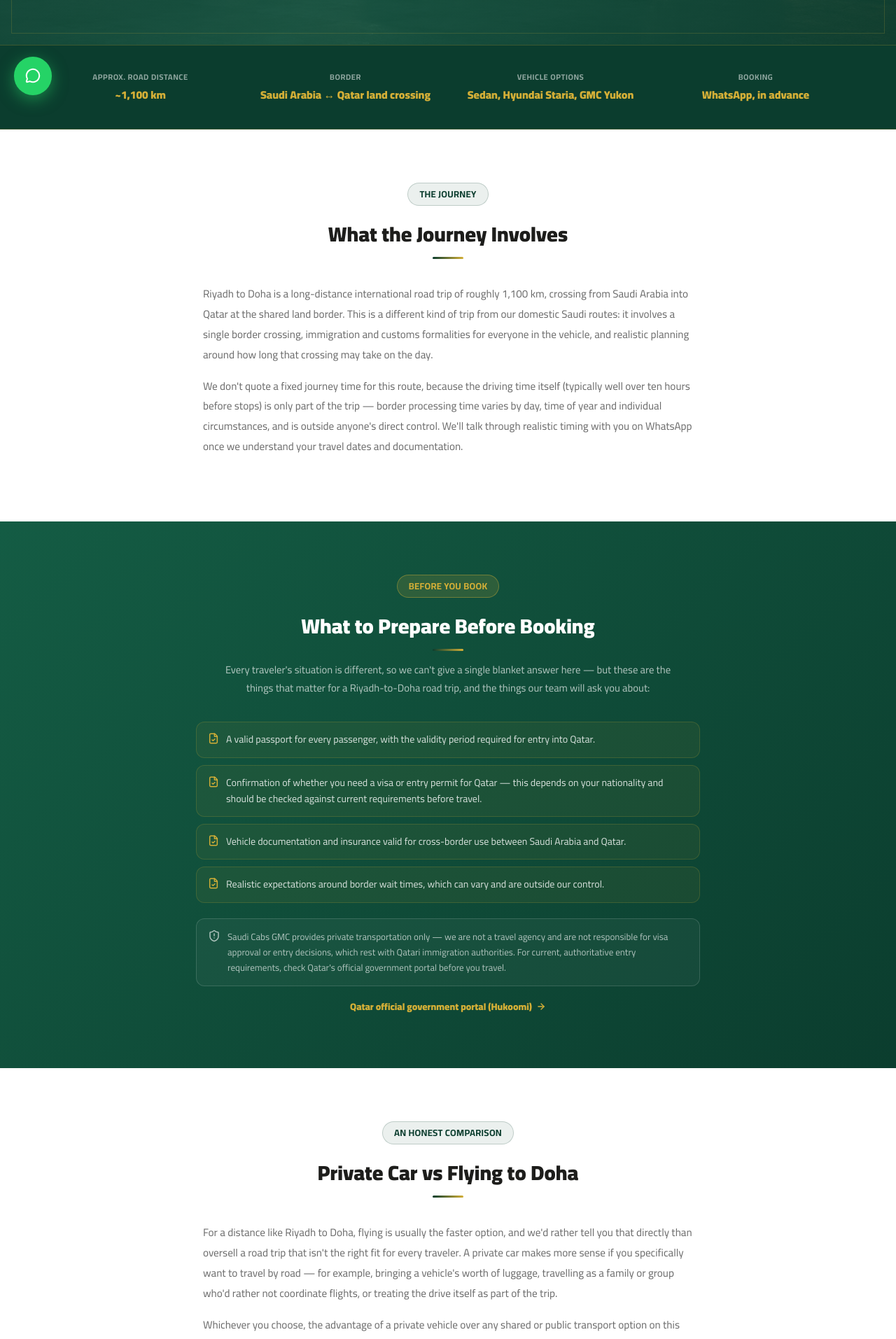
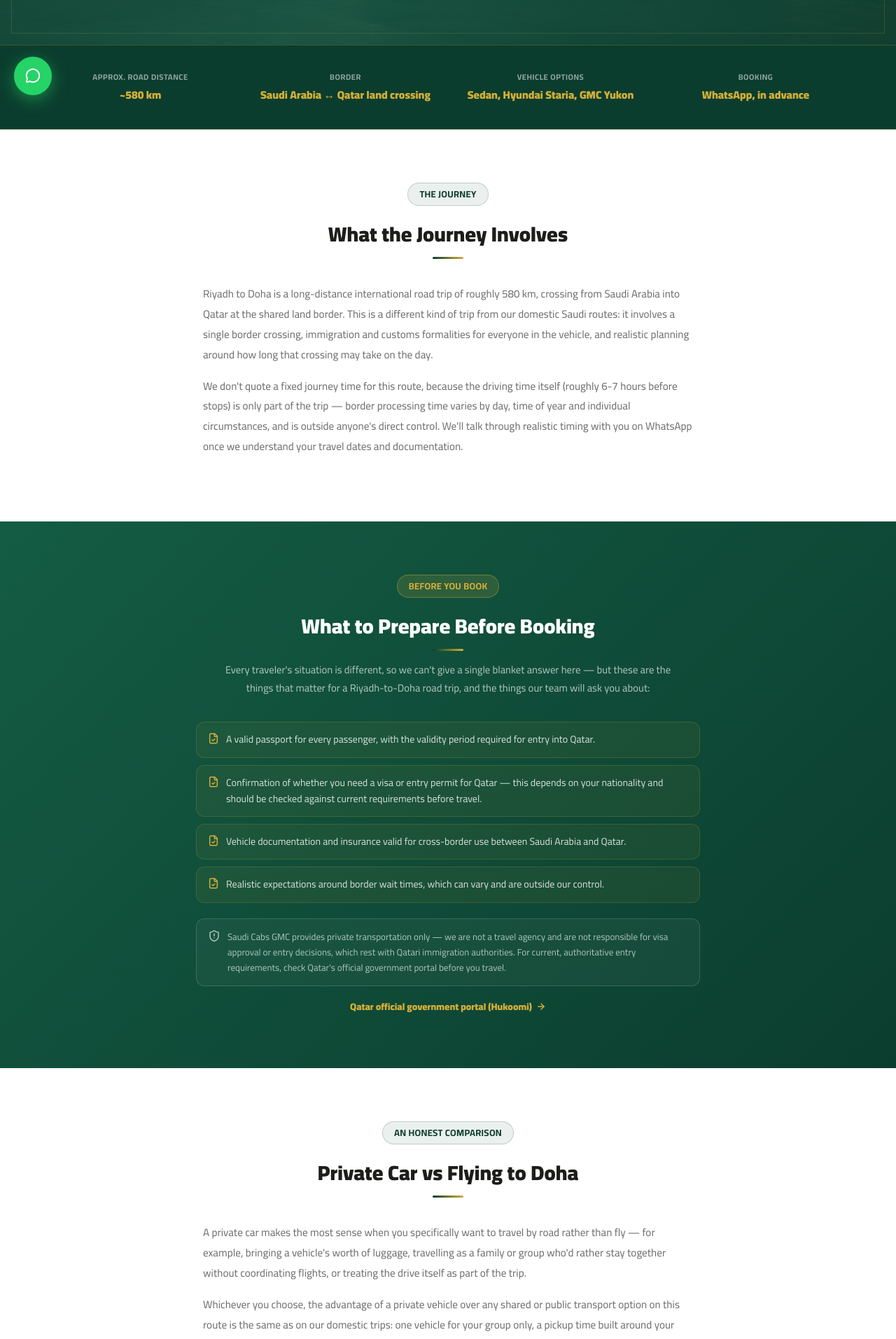
Before and after one commit to saudicabgmc/saudicab, a Next.js app: page /riyadh-to-doha in a window 1280 px wide. Shown: the part 640-2553 px from the top of the page at 70% size. Built offline with nearby package versions, Linux system fonts and the light colour scheme.

Commit message:
Improve /riyadh-to-doha: fix distance/time, dedupe copy, route-specific WhatsApp CTA and FAQ subtitle
Co-Authored-By: Claude Sonnet 5 <noreply@anthropic.com>

```diff
--- a/src/app/riyadh-to-doha/page.tsx
+++ b/src/app/riyadh-to-doha/page.tsx
@@ -7,6 +7,17 @@ import {
 } from '@/lib/riyadhToDohaPageData'
 
 const theme = { dark: '#0b3d2e', dark2: '#145c44', accent: '#D4AF37' }
+
+const faqSubheading = {
+  en: 'Clear answers about driving from Riyadh to Doha — the border crossing, documents and private transfer booking.',
+  ar: 'إجابات واضحة حول القيادة من الرياض إلى الدوحة — عبور الحدود والمستندات وحجز النقل الخاص.',
+}
+
+const waMessage = `Hello, I'd like to ask about a private transfer from Riyadh to Doha.
+Travel date:
+Passenger count:
+Luggage:
+Preferred vehicle (Sedan / Hyundai Staria / GMC Yukon): `
 
 export default function RiyadhToDohaPage() {
   return (
@@ -24,6 +35,8 @@ export default function RiyadhToDohaPage() {
       bookingSteps={bookingSteps}
       relatedLink={relatedLink}
       faqs={riyadhToDohaFaqs}
+      faqSubheading={faqSubheading}
+      waMessage={waMessage}
     />
   )
 }
--- a/src/components/InternationalTransferPage.tsx
+++ b/src/components/InternationalTransferPage.tsx
@@ -47,6 +47,10 @@ export interface InternationalTransferProps {
   bookingSteps: { n: string; title: string; desc: string }[]
   relatedLink: { href: string; label: string }
   faqs: FAQItem[]
+  /** Optional override for the FAQ section's subtitle. Falls back to FAQSection's generic default when omitted. */
+  faqSubheading?: BText
+  /** Optional override for the prefilled WhatsApp message (hero + closing CTA). Falls back to the generic per-destination message when omitted. */
+  waMessage?: string
 }
 
 const WA_NUMBER = '923097811785'
@@ -82,11 +86,12 @@ export default function InternationalTransferPage({
   heroImage,
   theme, heroContent, quickFacts, journeySection,
   requirementsSection, whyPrivateCarSection, vehicleOptions, bookingSteps, relatedLink, faqs,
+  faqSubheading, waMessage,
 }: InternationalTransferProps) {
   const { isAr } = useLang()
   const reveal = useReveal()
   const { dark, dark2, accent } = theme
-  const waText = `Hello, I'd like to ask about a private transfer to ${destinationLabel}.`
+  const waText = waMessage ?? `Hello, I'd like to ask about a private transfer to ${destinationLabel}.`
 
   const Head = ({ id, tag, title, subtitle, dk }: { id: string; tag: string; title: React.ReactNode; subtitle?: string; dk?: boolean }) => (
     <div style={{ textAlign: 'center', marginBottom: '36px' }}>
@@ -270,7 +275,7 @@ export default function InternationalTransferPage({
       </section>
 
       {/* ── 8. FAQ ── */}
-      <FAQSection faqs={faqs} heading={{ en: `Frequently Asked Questions — ${destinationLabel}`, ar: `أسئلة شائعة — ${isAr ? destinationLabel : destinationLabel}` }} />
+      <FAQSection faqs={faqs} heading={{ en: `Frequently Asked Questions — ${destinationLabel}`, ar: `أسئلة شائعة — ${isAr ? destinationLabel : destinationLabel}` }} subheading={faqSubheading} />
 
       {/* ── 9. Closing CTA ── */}
       <section aria-labelledby="it-final-title" style={{ padding: '60px 0', background: `linear-gradient(135deg, ${dark2} 0%, ${dark} 100%)`, textAlign: 'center' }}>
--- a/src/lib/faqData.ts
+++ b/src/lib/faqData.ts
@@ -878,8 +878,8 @@ export const riyadhToDohaFaqs: FAQItem[] = [
       ar: 'كم تستغرق الرحلة بالسيارة من الرياض إلى الدوحة؟',
     },
     a: {
-      en: "The road distance is approximately 1,100 km, which is many hours of driving on its own. We don't quote a fixed total time because border-crossing duration varies and is outside our control — we'll discuss realistic timing with you based on your travel date.",
-      ar: 'تبلغ مسافة الطريق نحو ١,١٠٠ كم، وهي وحدها عدة ساعات من القيادة. لا نحدد وقتاً إجمالياً ثابتاً لأن مدة عبور الحدود تختلف وتخرج عن سيطرتنا — سنناقش معك التوقيت الواقعي بحسب تاريخ سفرك.',
+      en: "The road distance is approximately 580 km, which is roughly 6-7 hours of driving on its own. We don't quote a fixed total time because border-crossing duration varies and is outside our control — we'll discuss realistic timing with you based on your travel date.",
+      ar: 'تبلغ مسافة الطريق نحو ٥٨٠ كم، أي ما يقارب ٦-٧ ساعات من القيادة. لا نحدد وقتاً إجمالياً ثابتاً لأن مدة عبور الحدود تختلف وتخرج عن سيطرتنا — سنناقش معك التوقيت الواقعي بحسب تاريخ سفرك.',
     },
   },
   {
--- a/src/lib/riyadhToDohaPageData.ts
+++ b/src/lib/riyadhToDohaPageData.ts
@@ -5,7 +5,10 @@ import type { FAQItem } from '@/components/FAQSection'
  * page, distinct from the domestic route pages in routePageData.ts.
  *
  * IMPORTANT — scope of facts used here:
- * - The road distance (~1,100 km) is a public geographic fact, not a business claim.
+ * - The road distance (~580 km) is a public geographic fact, not a business claim.
+ *   Verified 2026-10-21 against multiple independent route sources (Rome2Rio, Qatar
+ *   Living), which converge on ~575-590 km / ~6.5-7.5 hours driving — NOT the ~1,100 km
+ *   figure this page previously stated, which was incorrect and has been corrected.
  * - No specific journey TIME is stated as a guarantee: border-crossing duration is
  *   genuinely unpredictable and outside the company's control, so this page is
  *   explicit that timing varies and must be discussed per trip.
@@ -30,7 +33,7 @@ export const heroContent = {
 }
 
 export const quickFacts: { label: string; value: string }[] = [
-  { label: 'Approx. road distance', value: '~1,100 km' },
+  { label: 'Approx. road distance', value: '~580 km' },
   { label: 'Border', value: 'Saudi Arabia ↔ Qatar land crossing' },
   { label: 'Vehicle options', value: 'Sedan, Hyundai Staria, GMC Yukon' },
   { label: 'Booking', value: 'WhatsApp, in advance' },
@@ -39,8 +42,8 @@ export const quickFacts: { label: string; value: string }[] = [
 export const journeySection = {
   heading: 'What the Journey Involves',
   paragraphs: [
-    "Riyadh to Doha is a long-distance international road trip of roughly 1,100 km, crossing from Saudi Arabia into Qatar at the shared land border. This is a different kind of trip from our domestic Saudi routes: it involves a single border crossing, immigration and customs formalities for everyone in the vehicle, and realistic planning around how long that crossing may take on the day.",
-    "We don't quote a fixed journey time for this route, because the driving time itself (typically well over ten hours before stops) is only part of the trip — border processing time varies by day, time of year and individual circumstances, and is outside anyone's direct control. We'll talk through realistic timing with you on WhatsApp once we understand your travel dates and documentation.",
+    "Riyadh to Doha is a long-distance international road trip of roughly 580 km, crossing from Saudi Arabia into Qatar at the shared land border. This is a different kind of trip from our domestic Saudi routes: it involves a single border crossing, immigration and customs formalities for everyone in the vehicle, and realistic planning around how long that crossing may take on the day.",
+    "We don't quote a fixed journey time for this route, because the driving time itself (roughly 6-7 hours before stops) is only part of the trip — border processing time varies by day, time of year and individual circumstances, and is outside anyone's direct control. We'll talk through realistic timing with you on WhatsApp once we understand your travel dates and documentation.",
   ],
 }
 
@@ -61,7 +64,7 @@ export const requirementsSection = {
 export const whyPrivateCarSection = {
   heading: 'Private Car vs Flying to Doha',
   paragraphs: [
-    "For a distance like Riyadh to Doha, flying is usually the faster option, and we'd rather tell you that directly than oversell a road trip that isn't the right fit for every traveler. A private car makes more sense if you specifically want to travel by road — for example, bringing a vehicle's worth of luggage, travelling as a family or group who'd rather not coordinate flights, or treating the drive itself as part of the trip.",
+    "A private car makes the most sense when you specifically want to travel by road rather than fly — for example, bringing a vehicle's worth of luggage, travelling as a family or group who'd rather stay together without coordinating flights, or treating the drive itself as part of the trip.",
     'Whichever you choose, the advantage of a private vehicle over any shared or public transport option on this route is the same as on our domestic trips: one vehicle for your group only, a pickup time built around your schedule, and no transfers between vehicles along the way.',
   ],
 }
```
